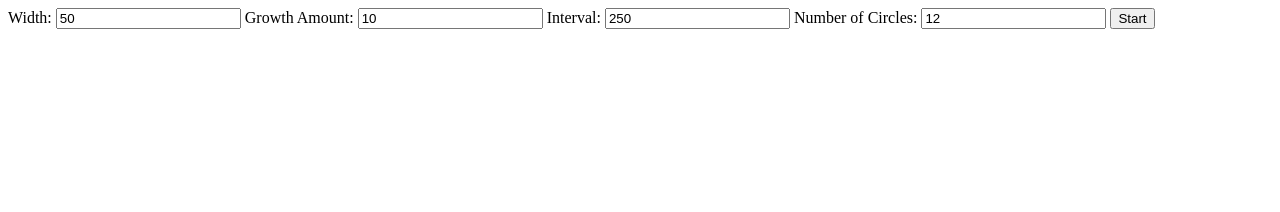
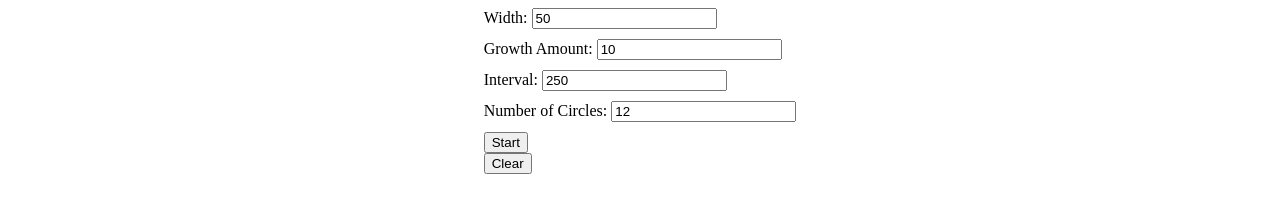
Before and after one commit to deveshmittal/oppa, a plain HTML site: page cleanlab/index.html in a window 1280 px wide. Drawn offline with nearby package versions, Linux system fonts and the light colour scheme.

Commit message:
Add clear button and improve layout

```diff
--- a/cleanlab/index.html
+++ b/cleanlab/index.html
@@ -7,16 +7,25 @@
     <link rel="stylesheet" href="styles.css">
 </head>
 <body>
-    <div>
+    <div class="controls">
+        <div class="input-group">
             <label for="width">Width:</label>
             <input type="text" id="width" value="50">
+        </div>
+        <div class="input-group">
             <label for="growth">Growth Amount:</label>
             <input type="text" id="growth" value="10">
+        </div>
+        <div class="input-group">
             <label for="interval">Interval:</label>
             <input type="text" id="interval" value="250">
+        </div>
+        <div class="input-group">
             <label for="numberCircles">Number of Circles:</label>
             <input type="text" id="numberCircles" value="12">
+        </div>
         <button id="start">Start</button>
+        <button id="clear">Clear</button>
     </div>
     <script src="https://code.jquery.com/jquery-3.6.0.min.js"></script>
     <script src="script.js"></script>
--- a/cleanlab/script.js
+++ b/cleanlab/script.js
@@ -1,4 +1,6 @@
 $(document).ready(function(){
+    let intervalId;
+
     $('#start').click(function(){
         var width = parseInt($('#width').val());
         var growth = parseInt($('#growth').val());
@@ -17,13 +19,18 @@ $(document).ready(function(){
             $('body').append(circle);
         }
 
-        setInterval(function(){
+        intervalId = setInterval(function(){
             $('.circle').each(function(){
                 var newSize = $(this).width() + growth;
                 $(this).width(newSize);
                 $(this).height(newSize);
             });
         }, interval);
+    });
+
+    $('#clear').click(function(){
+        clearInterval(intervalId);
+        $('.circle').remove();
     });
 
     $(document).on('click', '.circle', function(){
--- a/cleanlab/styles.css
+++ b/cleanlab/styles.css
@@ -1,3 +1,24 @@
+body {
+    display: flex;
+    flex-direction: column;
+    align-items: center;
+}
+
+.controls {
+    display: flex;
+    flex-direction: column;
+    align-items: flex-start;
+    margin-bottom: 20px;
+}
+
+.input-group {
+    margin-bottom: 10px;
+}
+
+button {
+    margin-right: 10px;
+}
+
 .circle {
     width: 50px;
     height: 50px;
```
Lines whose indentation alone changed are shown as unchanged.
